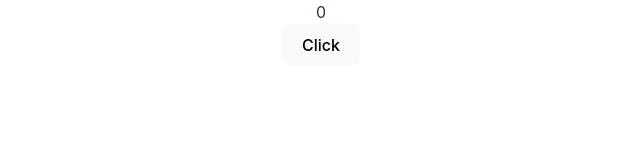
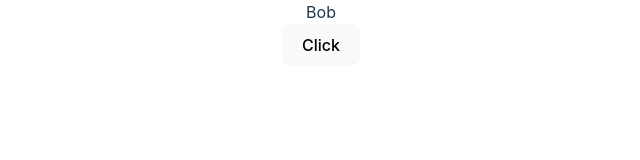
Before and after one commit to Ange230700/react-basics-app, a React (Vite) app: page / in a window 1280 px wide. Shown: the top 160 px of the page, without its empty margins (319-959 px from the left). Built offline with nearby package versions, Linux system fonts and the light colour scheme.

Commit message:
Modifying the state of a non primitive component like an object

```diff
--- a/src/App.jsx
+++ b/src/App.jsx
@@ -2,13 +2,13 @@ import './App.css';
 import { useState } from 'react';
 
 function App() {
-  const [count, setCount] = useState(0);
+  const [user, setUser] = useState({name: 'Bob'});
   const handleClick = () => {
-    setCount(count + 1);
+    setUser({name: 'Alice'});
   }
   return (
     <>
-      <p>{count}</p>
+      <p>{user.name}</p>
       <button onClick={handleClick}>Click</button>
     </>
   );
```
